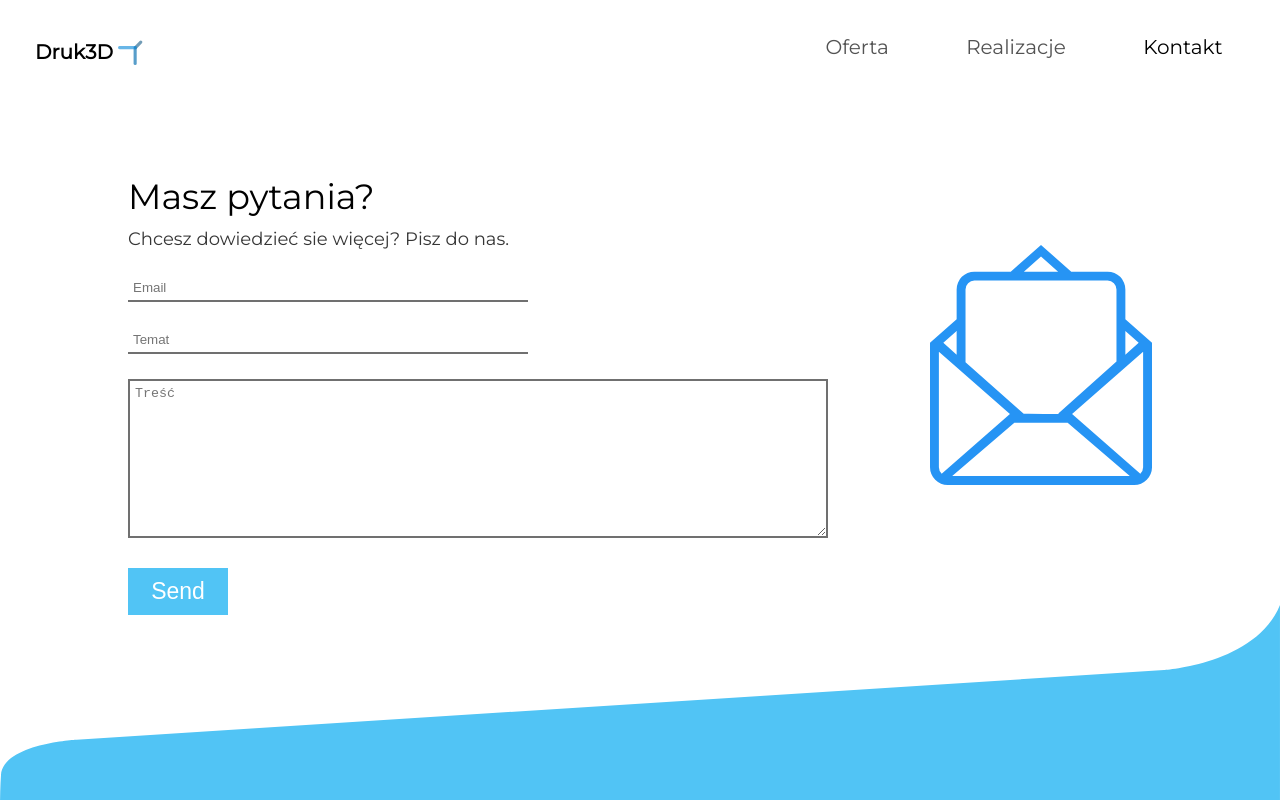
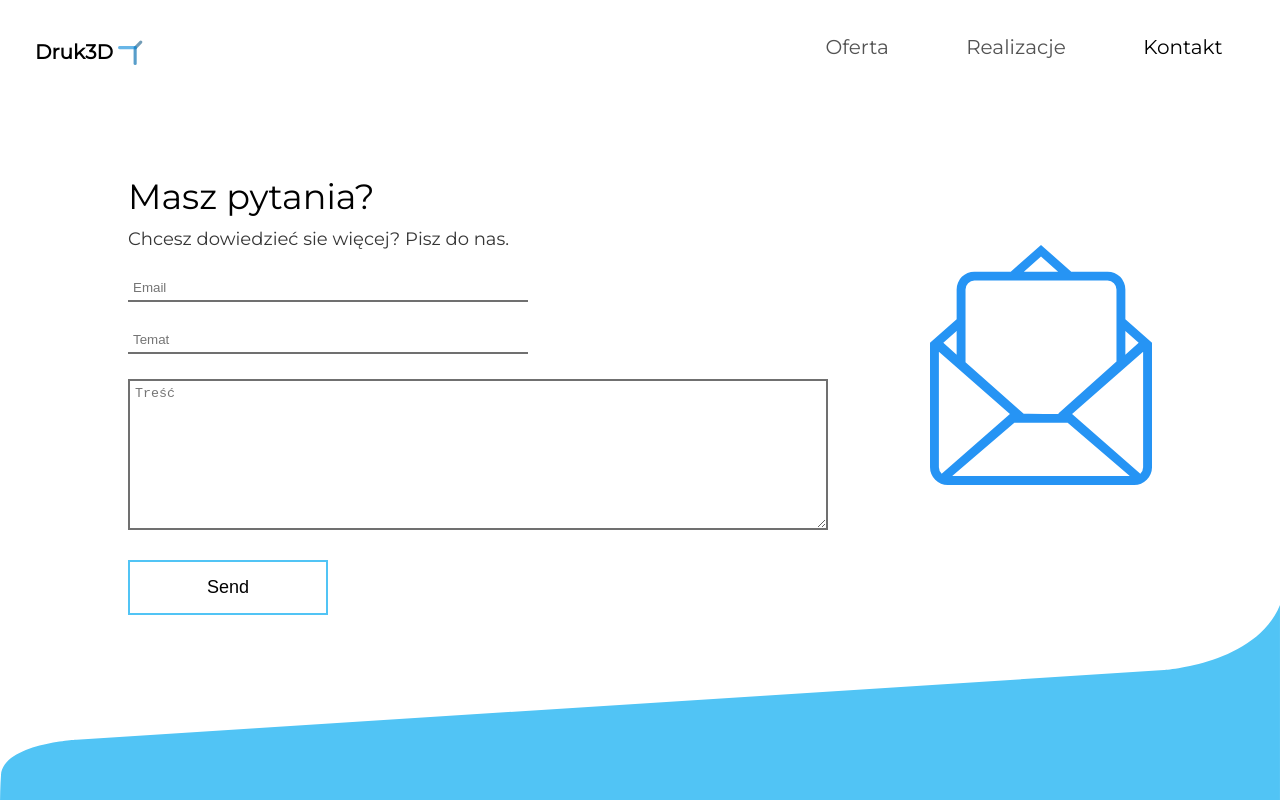
Before and after one commit to JacobKaczmarek/druk3d, a Nuxt app: page /contact in a window 1280 px wide. Built offline with nearby package versions, Linux system fonts and the light colour scheme.

Commit message:
Change button style

```diff
--- a/assets/css/style.css
+++ b/assets/css/style.css
@@ -26,6 +26,56 @@ h3 {
   margin-top: 10px;
 }
 
+.btn {
+  background: transparent;
+  position: relative;
+  border: 2px solid;
+  padding: 15px 50px;
+  margin-top: 30px;
+  color: black;
+  font-size: 18px;
+  cursor: pointer;
+  z-index: 3;
+}
+
+.btn:active {
+  outline: none;
+  transform: translateY(1px);
+  filter: saturate(150%);
+}
+
+.btn:focus {
+  outline: none;
+}
+
+.btn::before {
+  content: '';
+  position: absolute;
+  top: 0;
+  left: 0;
+  height: 100%;
+  width: 100%;
+  background: none;
+  z-index: -1;
+  transition: 0.3s ease;
+}
+
+.btn:hover::before {
+  transform: translate(5px, 5px);
+}
+
+.btn:hover {
+  border-color: black;
+}
+
+.btn-blue {
+  border-color: #51c4f5;
+}
+
+.btn-blue:hover::before {
+  background: #51c4f5;
+}
+
 @media screen and (max-width: 765px) {
   h1 {
     font-size: 25px;
--- a/pages/contact.vue
+++ b/pages/contact.vue
@@ -12,7 +12,9 @@
         <input id="mail" class="sm-input" type="email" placeholder="Email" />
         <input id="subject" class="sm-input" type="text" placeholder="Temat" />
         <textarea id="content" class="big-input" placeholder="Treść" />
-        <button class="send-btn" type="button" @click="sendMail()">Send</button>
+        <button class="btn btn-blue" type="button" @click="sendMail()">
+          Send
+        </button>
       </form>
       <img class="big-envelope" src="../assets/images/Envelope.svg" />
     </div>
@@ -106,24 +108,15 @@ export default {
   text-align: top;
 }
 
-.send-btn {
-  font-size: 23px;
-  color: white;
-  background: #51c4f5;
-  width: 100px;
-  margin-top: 30px;
-  padding: 10px 20px;
-  border: none;
-  text-decoration: none;
-  z-index: 1;
-  cursor: pointer;
-}
-
 input:focus,
 select:focus,
 textarea:focus,
 button:focus {
   outline: none;
+}
+
+.btn {
+  width: 200px;
 }
 
 @media screen and (max-width: 765px) {
--- a/pages/index.vue
+++ b/pages/index.vue
@@ -3,7 +3,7 @@
     <img class="hero" src="../assets/images/Hero.svg" alt />
     <h1>Druk 3D na który cie stać</h1>
     <h3>Realizuj pomysły nie płacąc fortuny.</h3>
-    <nuxt-link to="oferta" class="offer-btn">Sprawdz oferte</nuxt-link>
+    <nuxt-link to="oferta" class="btn btn-blue">Sprawdz oferte</nuxt-link>
   </div>
 </template>
 
@@ -16,9 +16,14 @@ export default {
 <style scoped>
 .home-container {
   display: flex;
+  height: 90vh;
   flex-direction: column;
   align-items: center;
   overflow: hidden;
+}
+
+.btn {
+  text-decoration: none;
 }
 
 .hero {
```
